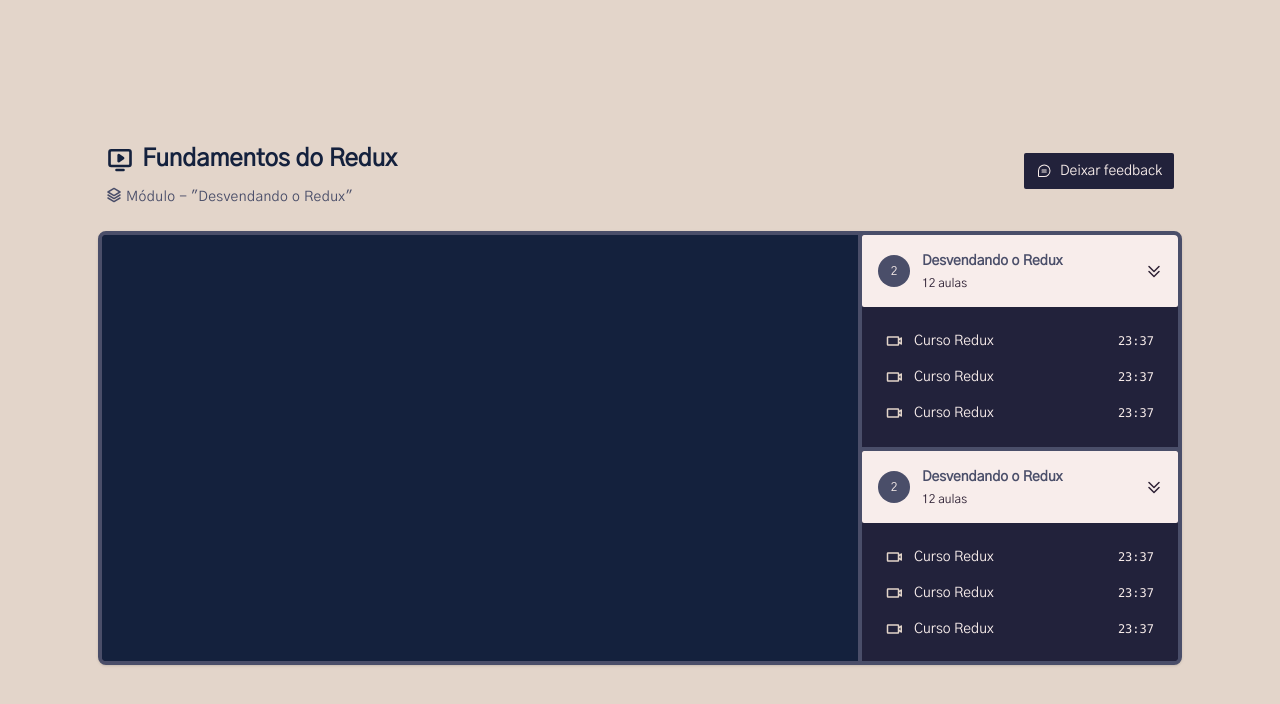
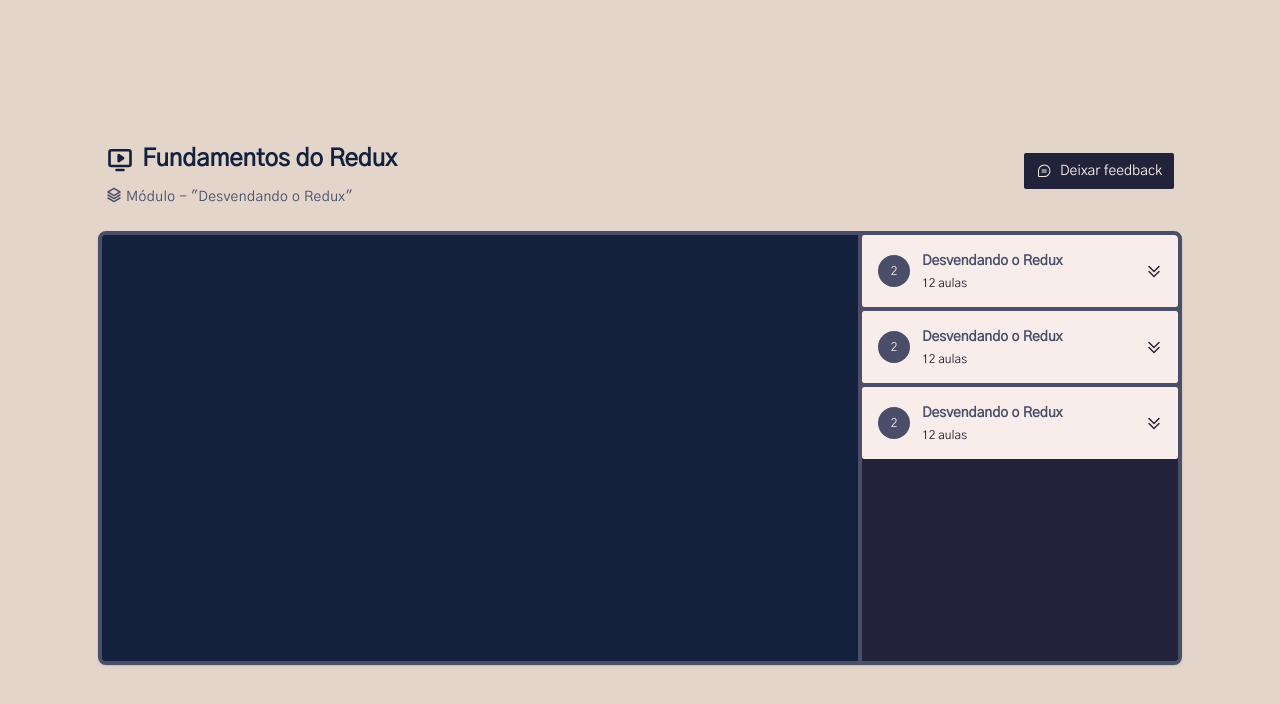
Before and after one commit to black-adm/app-redux-zustand, a React (Vite) app: page / in a window 1280 px wide. Shown: the top 704 px of the page. Built offline with nearby package versions, Linux system fonts and the light colour scheme.

Commit message:
install radix collapsible

```diff
--- a/package.json
+++ b/package.json
@@ -11,6 +11,7 @@
   },
   "dependencies": {
     "@phosphor-icons/react": "^2.0.14",
+    "@radix-ui/react-collapsible": "^1.0.3",
     "@reduxjs/toolkit": "^1.9.7",
     "react": "^18.2.0",
     "react-dom": "^18.2.0",
--- a/src/components/Module.tsx
+++ b/src/components/Module.tsx
@@ -1,3 +1,4 @@
+import * as Collapsible from "@radix-ui/react-collapsible"
 import { CaretDoubleDown } from "@phosphor-icons/react";
 import { Lesson } from "./Lesson";
 
@@ -9,8 +10,8 @@ interface ModuleProps {
 
 export function Module({ moduleIndex, title, amountOfLessons }: ModuleProps) {
     return (
-        <div>
-            <button className="flex w-full items-center p-4 gap-3 rounded-sm text-light-primary bg-primary-white hover:bg-primary-gray">
+        <Collapsible.Root>
+            <Collapsible.CollapsibleTrigger className="flex w-full items-center p-4 gap-3 rounded-sm text-light-primary bg-primary-white hover:bg-primary-gray">
                 <div className="flex w-8 h-8 rounded-full items-center justify-center text-primary-white bg-light-primary text-xs">
                     {moduleIndex + 1}
                 </div>
@@ -25,13 +26,15 @@ export function Module({ moduleIndex, title, amountOfLessons }: ModuleProps) {
                 </div>
 
                 <CaretDoubleDown className="w-4 h-4 ml-auto text-condensed-primary" weight="bold" />
-            </button>
+            </Collapsible.CollapsibleTrigger>
 
-            <nav className="relative flex flex-col gap-4 p-6">
-                <Lesson title="Curso Redux" duration="23:37" />
-                <Lesson title="Curso Redux" duration="23:37" />
-                <Lesson title="Curso Redux" duration="23:37" />
-            </nav>
-        </div>
+            <Collapsible.CollapsibleContent>
+                <nav className="relative flex flex-col gap-4 p-6">
+                    <Lesson title="Curso Redux" duration="23:37" />
+                    <Lesson title="Curso Redux" duration="23:37" />
+                    <Lesson title="Curso Redux" duration="23:37" />
+                </nav>
+            </Collapsible.CollapsibleContent>
+        </Collapsible.Root>
     )
 }
```
Also changed, not shown: 1 other file (tests, documents, lock files or other folders).
